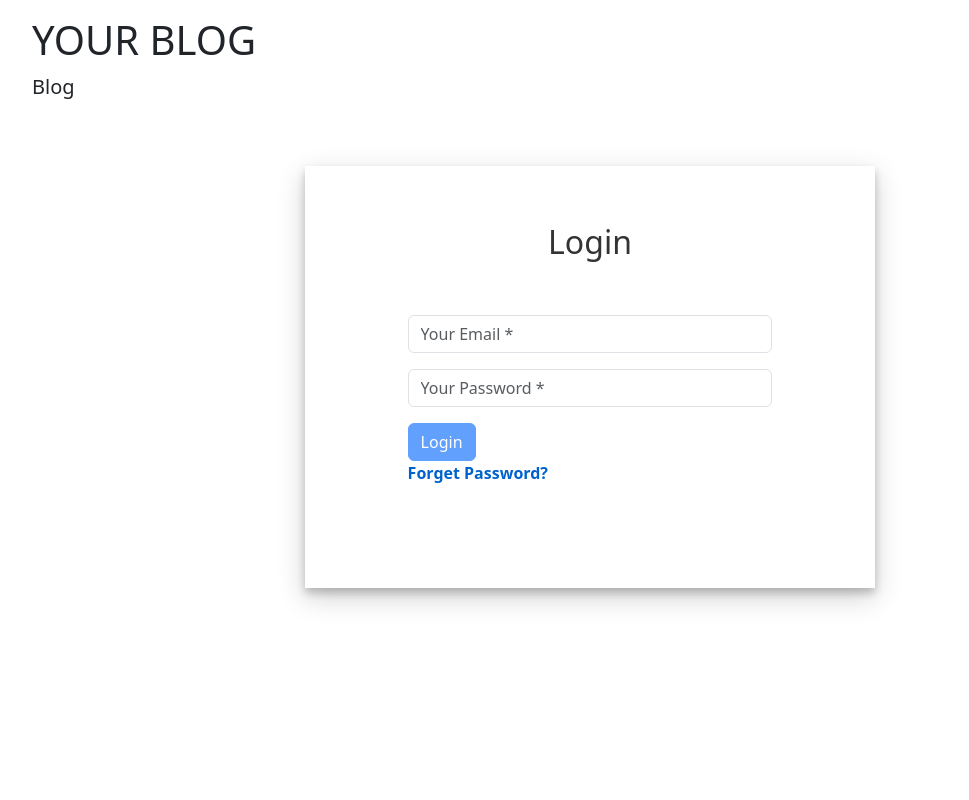
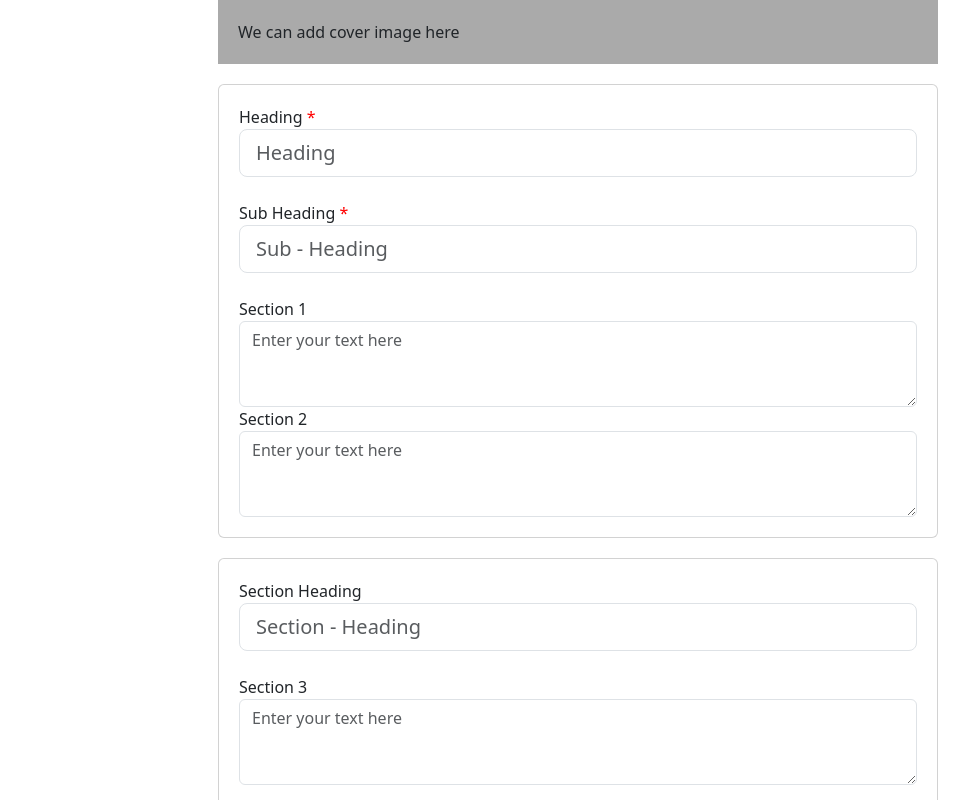
Before and after one commit to Sri2k/SSBlog, an Angular app in the folder SSBlog/: page /post/create in a window 1280 px wide. Before the commit this address led to /login. Shown: the top 800 px of the page, without its empty margins (50-1019 px from the left). Built offline with nearby package versions, Linux system fonts and the light colour scheme.

Commit message:
login component modified with real authenctication

```diff
--- a/SSBlog/src/app/app.component.html
+++ b/SSBlog/src/app/app.component.html
@@ -1,8 +1,20 @@
-<div class="jumbotron jumbotron-fluid">
+<!-- <div class="jumbotron jumbotron-fluid">
   <div class="container">
     <p class="text-right logout" (click) ="logout()" > <b *ngIf="user"> {{user}} |  Logout</b> </p>
     <h1 class="display-10">YOUR BLOG</h1>
     <p class="lead">Blog</p>
   </div>
 </div>
+<router-outlet></router-outlet> -->
+
+<!-- <div class="jumbotron jumbotron-fluid">
+  <div class="container">
+    <p class="text-right">
+      <b *ngIf="user">{{ user }} |</b>
+      <span class="logout" *ngIf="user" (click)="logout()"> Logout</span>
+    </p>
+    <h1 class="display-10">YOUR BLOG</h1>
+    <p class="lead">Blog</p>
+  </div>
+</div> -->
 <router-outlet></router-outlet>
--- a/SSBlog/src/app/app.component.scss
+++ b/SSBlog/src/app/app.component.scss
@@ -0,0 +1,7 @@
+// .jumbotron {
+//     padding: 10px !important;
+// }
+
+.logout {
+    cursor: pointer;
+}
--- a/SSBlog/src/app/app.component.ts
+++ b/SSBlog/src/app/app.component.ts
@@ -10,27 +10,27 @@ export class AppComponent {
   user: any;
 
   constructor(private router: Router) {
-    const userJson = localStorage.getItem('user');
-    if (userJson !== null) {
-      this.user = JSON.parse(userJson);
-    }
-    console.log('this.user', this.user)
-  }
+    const userJson = sessionStorage.getItem('user');
+  //   if (userJson !== null) {
+  //     this.user = JSON.parse(userJson);
+  //   }
+  //   console.log('this.user', this.user)
+  // }
 
-  logout() {
-    localStorage.clear();
-    this.router.navigateByUrl('login');
-    location.reload()
-  }
+  // logout() {
+  //   localStorage.clear();
+  //   this.router.navigateByUrl('login');
+  //   location.reload()
+  // }
 
-  ngOnInit() {
-    const userJson = localStorage.getItem('user');
-    if (userJson !== null) {
-      this.user = JSON.parse(userJson);
-    }
-    console.log('this.user', this.user)
-    if(!this.user) {
-      this.router.navigateByUrl('login');
-    }
+  // ngOnInit() {
+  //   const userJson = localStorage.getItem('user');
+  //   if (userJson !== null) {
+  //     this.user = JSON.parse(userJson);
+  //   }
+  //   console.log('this.user', this.user)
+  //   if(!this.user) {
+  //     this.router.navigateByUrl('login');
+  //   }
   }
 }
--- a/SSBlog/src/app/components/add-comment/add-comment.component.ts
+++ b/SSBlog/src/app/components/add-comment/add-comment.component.ts
@@ -22,7 +22,7 @@ export class AddCommentComponent implements OnInit {
 
   constructor(private api: CommentService, private router: Router, private modalService: NgbModal) {
     this.comment = new Comment();
-    const userJson = localStorage.getItem('user');
+    const userJson = sessionStorage.getItem('user');
     if (userJson !== null) {
       this.user = JSON.parse(userJson);
     }
--- a/SSBlog/src/app/components/create-post/create-post.component.ts
+++ b/SSBlog/src/app/components/create-post/create-post.component.ts
@@ -23,7 +23,7 @@ export class CreatePostComponent implements OnInit {
 
   initForm() {
     // this.author = JSON.parse(localStorage.getItem("user"));
-    const userJson = localStorage.getItem("user");
+    const userJson = sessionStorage.getItem("user");
   if (userJson !== null) {
     this.author = JSON.parse(userJson);
   }
--- a/SSBlog/src/app/components/login/login.component.html
+++ b/SSBlog/src/app/components/login/login.component.html
@@ -1,37 +1,26 @@
-<div class="container login-container">
+
+<div class="container">
   <div class="row">
-      <div class="col-md-3"></div>
-    <div class="col-md-6 login-form-1">
-      <h2>Login </h2>
-      <form [formGroup]="loginForm" >
-        <div class="form-group mb-3">
-          <input
-            type="text"
-            class="form-control"
-            placeholder="Your Email *"
-            value=""
-            formControlName="username"
-          />
-        </div>
-        <div class="form-group mb-3">
-          <input
-            type="password"
-            class="form-control"
-            placeholder="Your Password *"
-            value=""
-            formControlName="password"
-          />
-        </div>
-        <div class="form-group">
-          <button type="submit" class="btn btn-primary" (click)="submit()" [disabled]="!loginForm.valid">Login</button>
+      <div class="col-md-6">
+          <div class="card bg-orange">
+              <div class="text-center text-light">
+                  <h1>Login</h1>
+                  <h5>You can login here!</h5>
+              </div>
+              <form [formGroup]="loginForm" (ngSubmit)="logIn()">
+                  <div class="mb-3">
+                    <label class="form-label">Email address</label>
+                    <input formControlName="email" type="email" class="form-control" id="exampleInputEmail1" placeholder="Email address">
+                  </div>
+                  <div class="mb-3">
+                    <label class="form-label">Password</label>
+                    <input  formControlName="password"  type="password" class="form-control" id="exampleInputPassword1">
+                  </div>
+                  <button type="submit" class="btn bg-orange btn-login text-light">Login</button>
+                </form>
+                <a style="margin-top: 10px;" class="text-light" routerLink="/signup">New User? Click to Sign up</a>
 
-        </div>
-        <div class="form-group">
-          <a (click)="forgetPwd()" class="ForgetPwd">Forget Password?</a>
-        </div>
-      </form>
-    </div>
-    <div class="col-md-3"></div>
-
+          </div>
+      </div>
   </div>
 </div>
--- a/SSBlog/src/app/components/login/login.component.scss
+++ b/SSBlog/src/app/components/login/login.component.scss
@@ -1,40 +1,14 @@
-.login-container {
+.card {
+    position: relative;
+    left: 50%;
     margin-top: 5%;
-    margin-bottom: 5%;
-}
-.login-form-1 {
-    padding: 5%;
-    box-shadow: 0 5px 8px 0 rgba(0, 0, 0, 0.2), 0 9px 26px 0 rgba(0, 0, 0, 0.19);
-}
-.login-form-1 h2 {
-    text-align: center;
-    color: #333;
-}
-
-.login-container form {
-    padding: 10%;
-}
-.btnSubmit {
-    width: 50%;
-    border-radius: 1rem;
-    padding: 1.5%;
-    border: none;
-    cursor: pointer;
-}
-.login-form-1 .btnSubmit {
-    font-weight: 600;
-    color: #fff;
-    background-color: #0062cc;
-}
-.login-form-2 .btnSubmit {
-    font-weight: 600;
-    color: #0062cc;
-    background-color: #fff;
-}
-
-.login-form-1 .ForgetPwd {
-    color: #0062cc;
-    font-weight: 600;
-    text-decoration: none;
-    cursor: pointer;
-}
+    border: 1px solid #ccc;
+    padding: 55px;
+    box-shadow: 0px 0px 5px rgba(0, 0, 0, 0.377);
+  }
+  .form-label{
+    color: white;
+  }
+  .btn-login{
+    border: white solid;
+  }
--- a/SSBlog/src/app/components/login/login.component.ts
+++ b/SSBlog/src/app/components/login/login.component.ts
@@ -1,3 +1,4 @@
+import { HttpClient } from '@angular/common/http';
 import { Component, OnInit } from '@angular/core';
 import { FormGroup, Validators } from '@angular/forms';
 import { FormBuilder } from '@angular/forms';
@@ -9,27 +10,43 @@ import { Router } from '@angular/router';
   styleUrls: ['./login.component.scss']
 })
 export class LoginComponent implements OnInit {
-  loginForm!: FormGroup ;
 
+  apiUrl:string = 'http://localhost:3000/';
+
+  loginForm!: FormGroup;
   constructor(
-    private readonly fb: FormBuilder,
-    private readonly router: Router
-  ) { }
+    private formbuilder: FormBuilder,
+    private _http: HttpClient,
+    private _router: Router
+  ) {}
 
   ngOnInit(): void {
-    this.loginForm = this.fb.group({
-      username: ['', Validators.required],
-      password: ['', Validators.required]
-    })
+    this.loginForm = this.formbuilder.group({
+      email: [''],
+      password: [''],
+    });
   }
 
-  submit() {
-    console.log('loginForm', this.loginForm.value)
-    this.router.navigateByUrl('home')
-    localStorage.setItem('user', JSON.stringify(this.loginForm.value.username) )
-  }
-
-  forgetPwd(){
-    this.router.navigateByUrl('forgot-password');
+  logIn() {
+    this._http.get<any>(this.apiUrl+'signup').subscribe({
+      next: (res) => {
+        const user = res.find((a: any) => {
+          return (
+            a.email === this.loginForm.value.email &&
+            a.password === this.loginForm.value.password
+          );
+        });
+        if (user) {
+          alert(user.name + ' logged in successfully');
+          this._router.navigate(['/restaurent']);
+          this.loginForm.reset();
+        } else {
+          alert('Invalid credentials');
+        }
+      },
+      error: (err) => {
+        console.log(err);
+      },
+    });
   }
 }
```
Also changed, not shown: SSBlog/db.json (+31 -15 lines).
